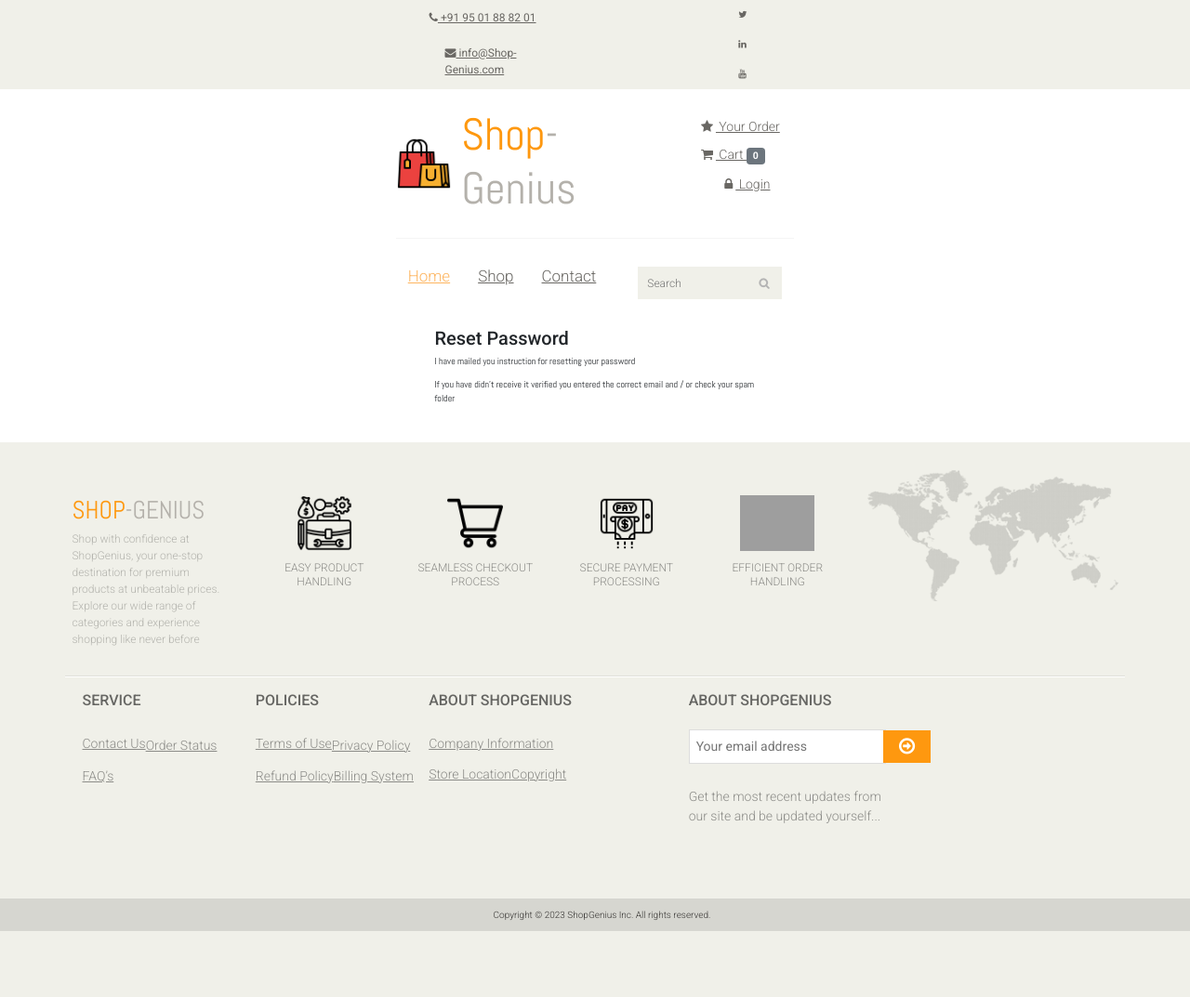
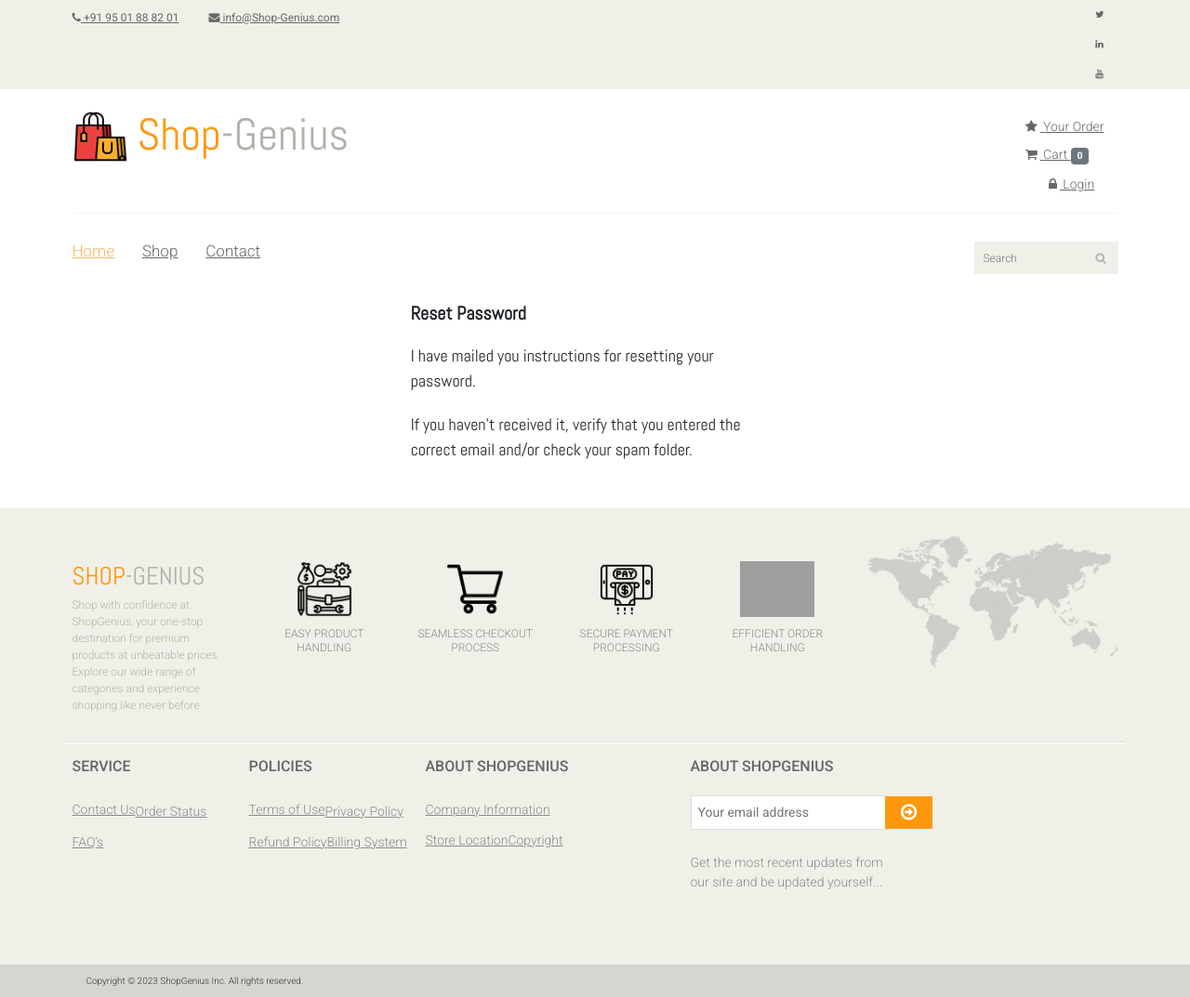
Before and after one commit to Deep3123/Ecommerce_website, a Django app: page /accounts/password_reset/done/ in a window 1280 px wide. Shown: the whole page at 93% size. Before the commit the page ends 1002 px from the top, so only its background shows below. Run offline with Django 5.2, Linux system fonts and the light colour scheme; some libraries are stand-ins or nearby versions; grey boxes are pictures that could not be loaded.

Commit message:
edited password_reset_page etc.

```diff
--- a/templates/registration/password_reset_done.html
+++ b/templates/registration/password_reset_done.html
@@ -1,28 +1,28 @@
 {% extends 'master.html' %}
 {% block body %}
 <style>
-    .container {
+    .pass {
         font-family: "Abel", sans-serif;
         display: flex;
         justify-content: center;
     }
 
-    .container col h2 {
+    .pass h2 {
         font-family: "Abel", sans-serif;
         font-weight: bold;
         margin-bottom: 20px;
     }
 
-    .container col p {
+    .pass p {
         font-size: 18px;
         margin-bottom: 20px;
     }
 </style>
-<div class="container">
+<div class="pass">
     <div class="col-sm-4">
         <h2>Reset Password</h2>
-        <p>I have mailed you instruction for resetting your password</p>
-        <p>If you have didn't receive it verified you entered the correct email and / or check your spam folder</p>
+        <p>I have mailed you instructions for resetting your password.</p>
+        <p>If you haven't received it, verify that you entered the correct email and/or check your spam folder.</p>
         <br>
         <br>
     </div>
```
Also changed, not shown: db.sqlite3.
